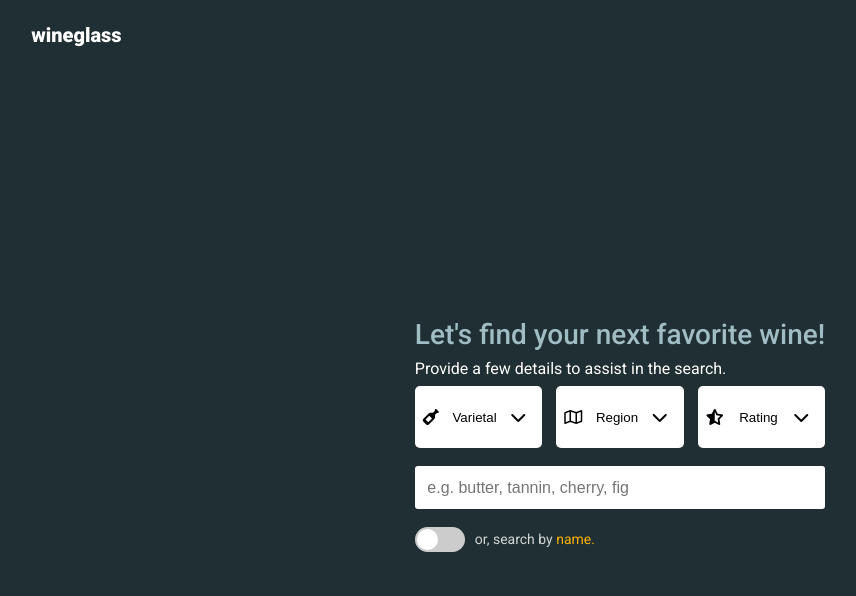
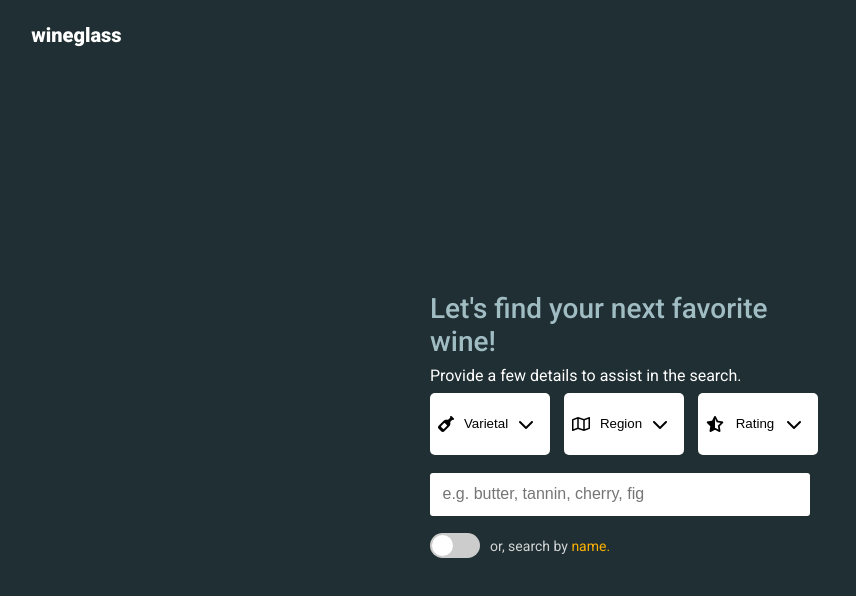
Before and after one commit to 0gzs/winesearch, a React (Create React App) app: page / in a window 1280 px wide. Shown: the top 596 px of the page, without its empty margins (20-876 px from the left). Built offline with nearby package versions, Linux system fonts and the light colour scheme.

Commit message:
Layout changes

```diff
--- a/src/components/form.scss
+++ b/src/components/form.scss
@@ -4,8 +4,6 @@
   justify-content: center;
   width: 100%;
   min-width: 30rem;
-  padding: 2rem;
-  width: fit-content;
 }
 
 .search-type-wrapper {
--- a/src/components/header.scss
+++ b/src/components/header.scss
@@ -1,6 +1,6 @@
 header {
   width: 100%;
-  padding: 4rem 4vw;
+  padding: 3rem 4vw;
   display: flex;
   align-items: center;
   z-index: 10;
@@ -18,7 +18,8 @@ header {
 }
 
 .shrink {
-  padding: 2rem 4vw;
+  padding-top: 2.5rem;
+  padding-bottom: 2.5rem;
 }
 
 @media (min-width: 1000px) {
--- a/src/components/main.jsx
+++ b/src/components/main.jsx
@@ -22,8 +22,8 @@ const Main = () => {
         <Form setResults={setResults} setKeywords={setKeywords} />
       </div>
 
-      {results.length > 0 && (
-        <div ref={containerRef} className="resultsGrid">
+      {Array.isArray(results) && results.length > 0 && (
+        <div ref={containerRef} className={`resultsGrid ${results.length > 0 ? 'top-margin': ''}`}>
           {results.map((w, i) => w && <Wine key={i} wine={w} keywords={keywords} />)}
         </div>
       )}
--- a/src/components/main.scss
+++ b/src/components/main.scss
@@ -1,19 +1,19 @@
 main {
   display: flex;
   flex-direction: column;
+  overflow-y: auto;
+  padding: 0 3vw 0;
+  flex-grow: 1;
   align-items: center;
-  justify-content: center;
-  overflow-y: auto;
-  flex-grow: 1;
 }
 
 .form-container {
   width: 100%;
-  height: 100%;
   max-width: 46rem;
-  min-height: 100%;
   display: flex;
   justify-content: center;
+  min-height: 100%;
+  margin-top: -2rem;
 }
 
 .resultsGrid {
@@ -28,13 +28,15 @@ main {
 
 @media (min-width: 1000px) {
   main {
-    align-items: flex-start;
+    align-items: center;
     flex-direction: row;
     overflow: hidden;
+    justify-content: center;
   }
 
   .form-container {
     justify-content: center;
+    padding: 0 4rem;
   }
 
   .resultsGrid {
--- a/src/global.scss
+++ b/src/global.scss
@@ -33,9 +33,9 @@ svg {
 
 .container {
   height: 100vh;
+  overflow: hidden;
   display: flex;
   flex-direction: column;
-  overflow: hidden;
 }
 
 /*
@@ -72,8 +72,7 @@ main {
   overflow-y: auto;
   padding: 0 3vw 0;
 }
-*/
-/*
+
 .form-container {
   width: 100%;
   height: 100%;
@@ -110,6 +109,12 @@ main {
     cursor: pointer;
     i { color: #58181f; }
   }
+}
+
+.sub-heading {
+  font-size: 1.6rem;
+  color: #fff;
+  margin: 0.5em 0;
 }
 
 .top-margin {
@@ -153,4 +158,8 @@ main {
     padding-bottom: 2.5rem;
   }
 }
+
+.shrink {
+  padding: 2.5rem 0;
+}
 */
```
